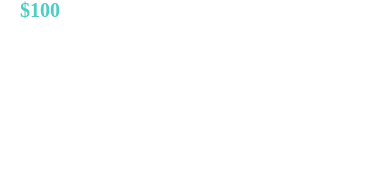
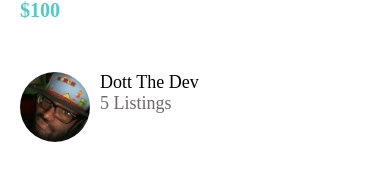
Before and after one commit to Dev-Davis/DoneWithIt, a React Native app: screen / in a window 390 px wide. Shown: the part 354-534 px from the top of the page. Built offline with nearby package versions, Linux system fonts and the light colour scheme.

Commit message:
Building the ListItem Component

```diff
--- /dev/null
+++ b/app/components/ListItem.js
@@ -0,0 +1,34 @@
+import React from 'react'
+import { View, StyleSheet, Image } from 'react-native'
+import AppText from './AppText/AppText'
+import Colors from '../config/colors'
+
+export default function ListItem({ title, subTitle, image }) {
+    return (
+        <View style={styles.container}>
+            <Image style={styles.image} source={image}/>
+            <View>
+                <AppText style={styles.title}>{title}</AppText>
+                <AppText style={styles.subTitle}>{subTitle}</AppText>
+            </View>
+        </View>
+    )
+}
+
+const styles = StyleSheet.create({
+    container: {
+        flexDirection: 'row',
+    },
+    image: {
+       width: 70,
+       height: 70,
+       borderRadius: 35,
+       marginRight: 10,
+    },
+    subTitle: {
+        color: Colors.medium,
+    },
+    title: {
+       fontWeight: '500',
+    },
+})
--- a/app/config/colors.js
+++ b/app/config/colors.js
@@ -2,5 +2,6 @@
   primary: '#fc5c65',
   secondary: '#4ecdc4',
   black: '#000',
-  white: '#fff'
+  white: '#fff',
+  medium: '#6e6969',
 }
--- a/app/screens/ListingDetailsScreen.js
+++ b/app/screens/ListingDetailsScreen.js
@@ -1,5 +1,7 @@
 import React from 'react'
 import { View, Image, StyleSheet } from 'react-native'
+
+import ListItem from '../components/ListItem'
 import AppText from '../components/AppText/AppText'
 import  Colors  from '../config/colors'
 
@@ -10,6 +12,13 @@
             <View style={styles.detailsContainer}>
                 <AppText style={styles.title}>Red jacket for sale</AppText>
                 <AppText style={styles.price}>$100</AppText>
+                <View style={styles.userContainer}>
+                    <ListItem
+                        image={require('../assets/selfie.jpg')}
+                        title="Dott The Dev"
+                        subTitle="5 Listings"
+                    />
+                </View>
             </View>
         </View>
     )
@@ -33,4 +42,7 @@
         fontSize: 20,
         fontWeight: '500',
     },
+    userContainer: {
+        marginVertical: 40,
+    },
 })
```
Also changed, not shown: app/assets/selfie.jpg (added).
